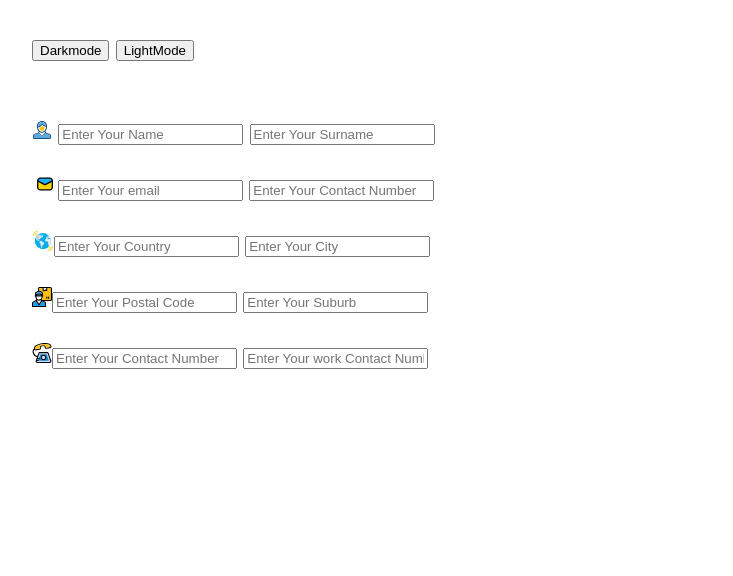
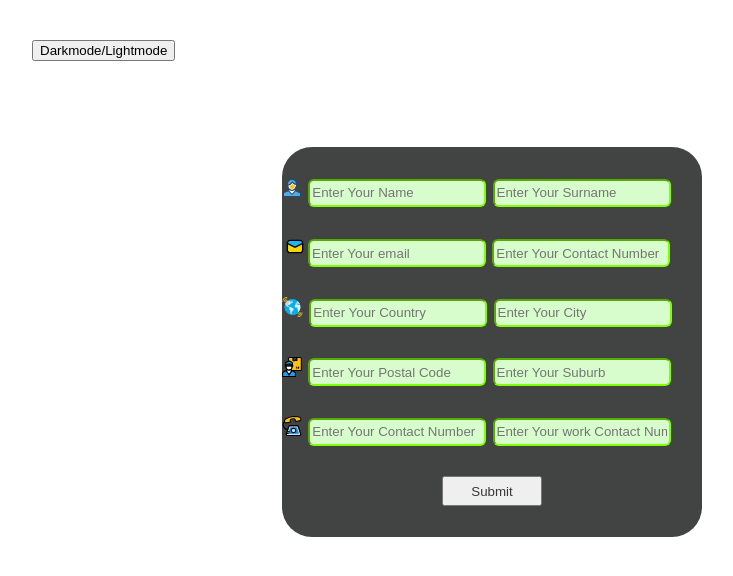
Before and after one commit to mudauml15/background_change, a plain HTML site: page index.html in a window 1280 px wide. Shown: the whole page, without its empty margins (1-734 px from the left). Drawn offline with Linux system fonts and the light colour scheme.

Commit message:
added css, js & html features

```diff
--- a/index.html
+++ b/index.html
@@ -13,46 +13,57 @@
 
   <body>
 
-<div class="Container">
 
-      <button id="dark-mode">Darkmode</button>
-      <button id="light-mode">LightMode</button>
-<br><br><br>
+
+      <button id="dark-mode">Darkmode/Lightmode</button>
+
+
+      <br><br><br>
+      <form id="myForm" onsubmit="submitForm(event)">
+      <div class="Container">
+<br>
+
+
 <div class="create_form">
 <div class="cont">
 
-<img src="user-svgrepo-com.svg" width="20px" height="18px" alt="">
-<input type="text" id="name" placeholder="Enter Your Name"> <input type="text" class="tex" placeholder="Enter Your Surname">
-<label for="name"> </div>
-
-  <br>
-
-<img src="email-envelope-inbox-mail-message-send-svgrepo-com.svg" width="26px" height="22px" alt=""><input type="text" class="tex" placeholder="Enter Your email"> <input type="text" class="tex" placeholder="Enter Your Contact Number">
-<label for="surname"> </div>
-
 <br>
 
-<img src="world-internet-svgrepo-com.svg" width="22px" height="20px" alt=""><input type="text" class="tex" placeholder="Enter Your Country"> <input type="text" class="tex" placeholder="Enter Your City">
-<label for="email"> </div>
-<label for="email"> </div>
-      <br>
-  <img src="delivery-man-courier-svgrepo-com.svg" width="20px" alt=""><input type="text" class="tex" placeholder="Enter Your Postal Code"> <input type="text" class="tex" placeholder="Enter Your Suburb ">
-  <label for="email"> </div>
-<label for="email"> </div>
+ <img src="user-svgrepo-com.svg" width="20px" height="18px" alt="">
+<input type="text" class="tex" placeholder="Enter Your Name"> <input type="text" class="tex" placeholder="Enter Your Surname"required>
+<label for="name">
 
-  <br>
-<br>
-  <img src="phone-call-telephone-svgrepo-com.svg" width="20px" alt=""><input type="text" class="tex" placeholder="Enter Your Contact Number"> <input type="text" class="tex" placeholder="Enter Your work Contact Number">
-  <label for="email"> </div>
-<label for="email"> </div>
+  <br><br>
+
+ <img src="email-envelope-inbox-mail-message-send-svgrepo-com.svg" width="26px" height="23px" alt=""><input type="text" class="tex" placeholder="Enter Your email" required> <input type="text" class="tex" placeholder="Enter Your Contact Number"required>
+<label for="surname">
+
+<br><br>
+
+ <img src="world-internet-svgrepo-com.svg" width="21px" height="20px" alt=""> <input type="text" class="tex" placeholder="Enter Your Country" required> <input type="text" class="tex" placeholder="Enter Your City"required>
+<label for="email">
+
+      <br><br>
+   <img src="delivery-man-courier-svgrepo-com.svg" width="20px" alt=""> <input type="text" class="tex" placeholder="Enter Your Postal Code" required> <input type="text" class="tex" placeholder="Enter Your Suburb " required>
+  <label for="email">
 
 
+  <br><br>
+
+   <img src="phone-call-telephone-svgrepo-com.svg" width="20px" alt=""> <input type="text" class="tex" placeholder="Enter Your Contact Number"> <input type="text" class="tex" placeholder="Enter Your work Contact Number">
+  <label for="email">
+<br><br>
 
 
+    <button type="submit form" class="sub">Submit</button>
+
+ </div>
+
+</div>
 
   </div>
 
-
+</form>
     <script src="main.js"></script>
   </body>
 </html>
--- a/main.js
+++ b/main.js
@@ -24,28 +24,10 @@ document.addEventListener('DOMContentLoaded', function() {
 });
 
 
-const lightMode = document.getElementById('light-mode');
-const body2 = document.body;
+function submitForm(event)  {
+    event.preventDefault();
 
-
-
-lightMode.addEventListener('click', function() {
-
-    body.classList.toggle('light-mode');
-
-
-if (body.classList.contains('light-mode')) {
-    localStorage.setItem('mode', 'light');
-} else {
-    localStorage.setItem('mode', 'dark');
+    let formData = new FormData(event.target);
+    let submitForm = formData.get('');
+    alert(`Thank You, ${''}! Form submitted.`);
 }
-});
-
-
-document.addEventListener('DOMContentLoaded', function() {
-    const mode = localStorage.getItem('mode');
-
-    if (mode === 'light') {
-        body.classList.add('light-mode');
-    }
-});
--- a/style.css
+++ b/style.css
@@ -8,9 +8,37 @@ body {
 .dark-mode {
   background-color: black;
   color: white;
+    color: #333333;
+
 }
 
 .light-mode {
   background-color: white;
   color: black;
 }
+
+.Container{
+  border-radius: 30px; height: 390px; width: 420px;
+  background-color: rgb(66, 67, 67);
+  margin-top: 30px;
+  margin-left: 250px;
+
+  display: flex;
+  align-content: center;
+
+}
+
+.tex{
+  align-items: center;
+  border-radius: 6px;width: 170px; height: 22px;
+  border-color: chartreuse;
+  background-color: rgb(216, 253, 205);
+  cursor: default;
+
+}
+
+.sub{
+  align-items: center;
+  margin-left: 160px; width: 100px; height: 30px;
+  color:rgb(55, 55, 55) ;
+}
```
